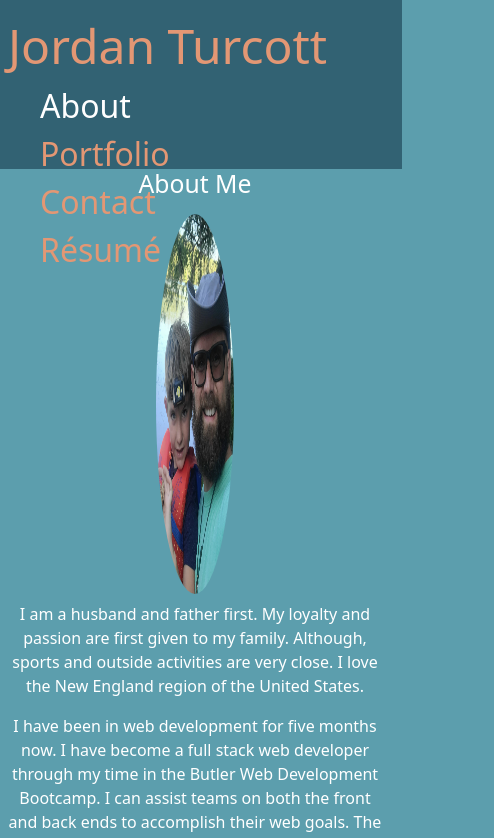
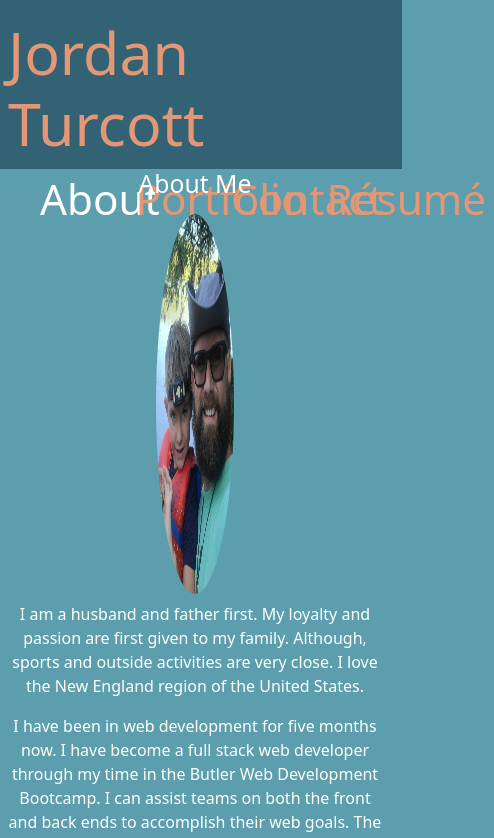
Before and after one commit to J2021T/jt-portfolio, a React (Create React App) app: page / in a window 390 px wide. Shown: the top 838 px of the page, 494 px wide, since content can reach past the window. Built offline with nearby package versions, Linux system fonts and the light colour scheme.

Commit message:
some mobile responsive and deploying

```diff
--- a/src/App.css
+++ b/src/App.css
@@ -42,12 +42,13 @@ html a {
 }
 
 #navSpan {
-  font-size: 2rem;
+  font-size: 5vh;
   cursor: pointer;
 }
 
 #myName {
-  font-size: 3rem;
+  font-size: 7vh;
+  cursor: pointer;
 }
 
 .success {
--- a/src/components/Header/index.js
+++ b/src/components/Header/index.js
@@ -7,7 +7,7 @@ function Header(props) {
     return (
         <header className="hero row">
             <div className='col-12 col-md-6'>
-                <h1 id="myName" className="mx-2">Jordan Turcott</h1>
+                <h1 id="myName" className="mx-2" onClick={() => SetCurrentTab('About')}>Jordan Turcott</h1>
             </div>
             <div className="col-12 col-md-6">
                 <Nav currentTab={currentTab} SetCurrentTab={SetCurrentTab}></Nav>
--- a/src/components/Nav/index.js
+++ b/src/components/Nav/index.js
@@ -8,11 +8,11 @@ function Nav(props) {
     return (
         <ul className="row">
           {tabs.map(tab => (
-            <li className="col-12 col-md-3" key={tab}>
+            <li className="col-3" key={tab}>
               <span
                 onClick={() => SetCurrentTab(tab,console.log(currentTab))}
                 className={
-                  currentTab === tab ? 'navActive mx-2' : 'mx-2'
+                  currentTab === tab ? 'navActive m-2' : 'm-2'
                 } id="navSpan"
               >
                 {tab}
```
Also changed, not shown: package.json (+7 -1 lines), 1 other file (tests, documents, lock files or other folders).
